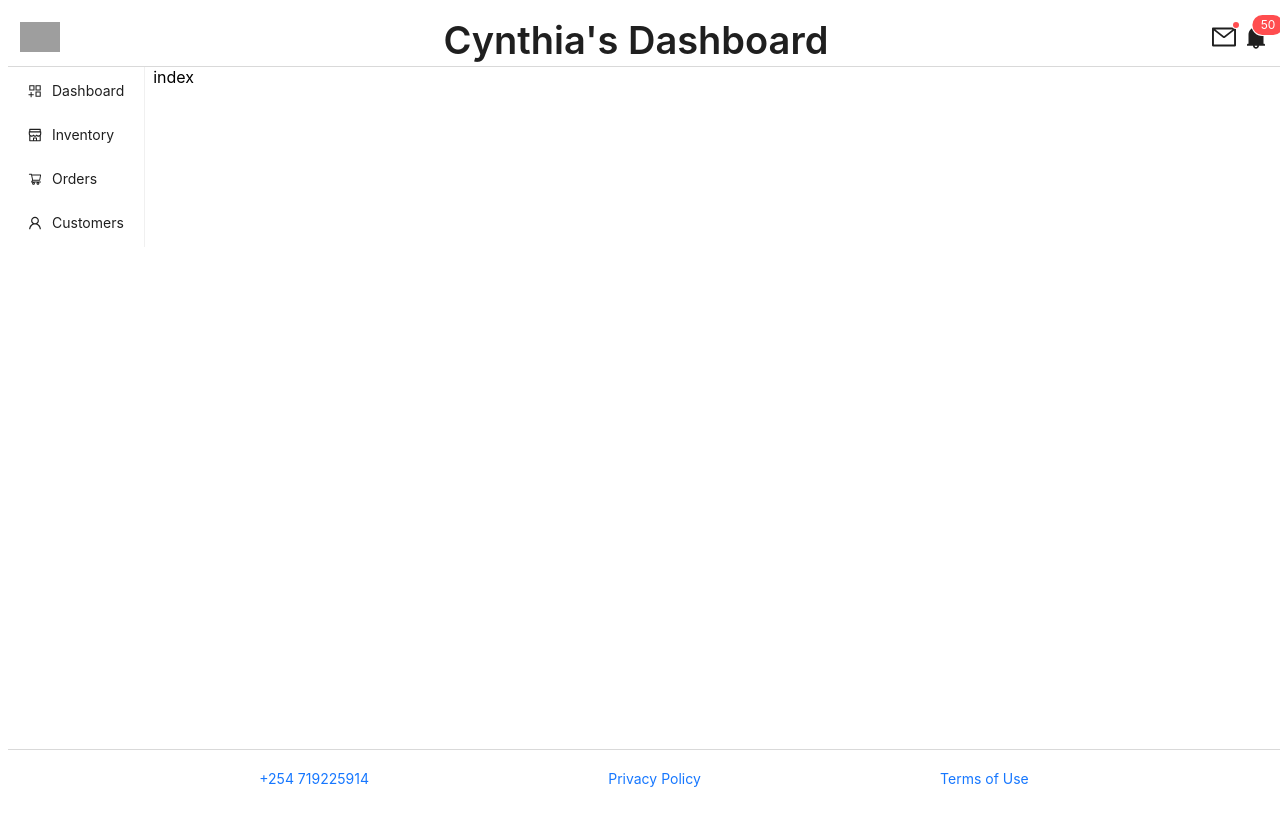
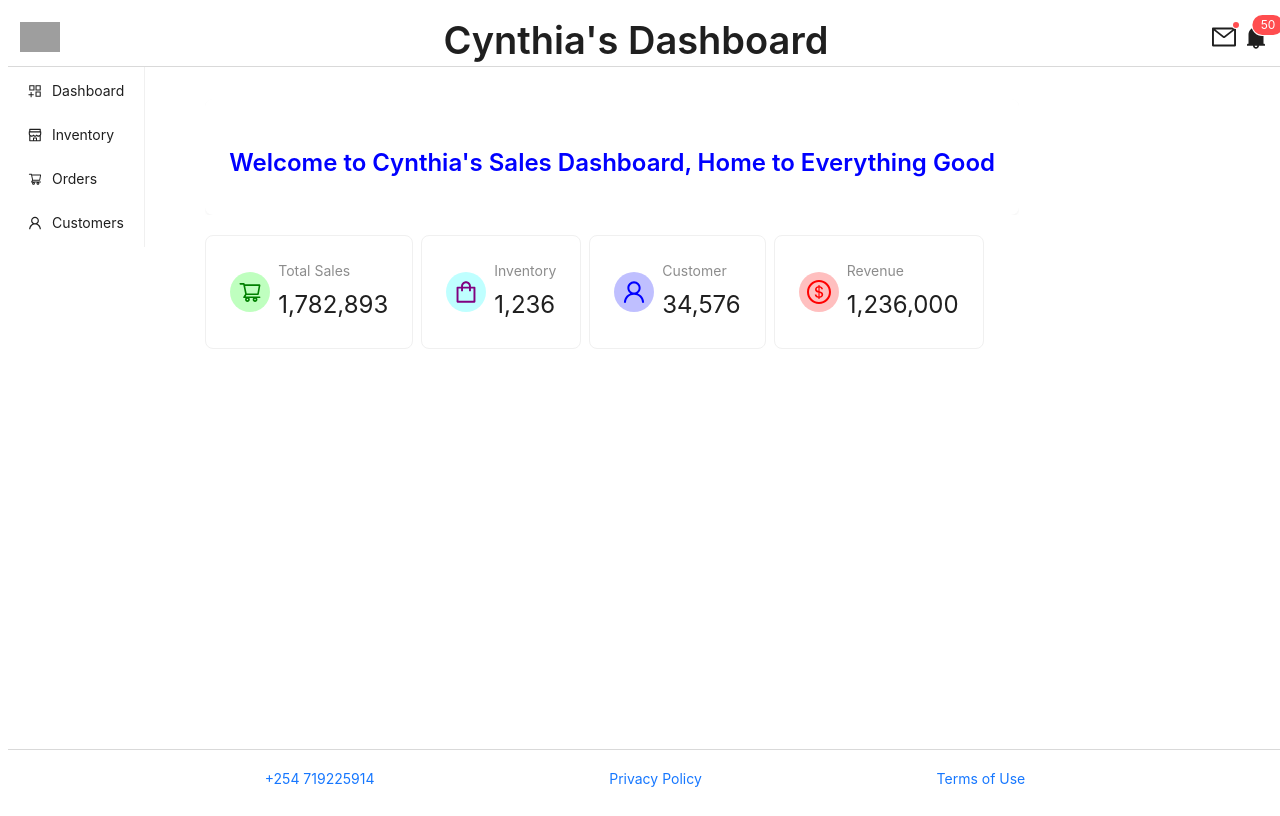
Before and after one commit to Cynthia-Isutsa/Ant-Design-Charts, a React (Vite) app in the folder DashboardCharts/: page / in a window 1280 px wide. Built offline with nearby package versions, Linux system fonts and the light colour scheme; grey boxes are pictures that could not be loaded.

Commit message:
feat: dashboard content

```diff
--- a/DashboardCharts/package.json
+++ b/DashboardCharts/package.json
@@ -11,6 +11,7 @@
   },
   "dependencies": {
     "@ant-design/icons": "^5.4.0",
+    "@ant-design/pro-components": "^2.7.14",
     "antd": "^5.19.4",
     "react": "^18.3.1",
     "react-dom": "^18.3.1",
--- a/DashboardCharts/src/App.css
+++ b/DashboardCharts/src/App.css
@@ -19,7 +19,7 @@
  display: flex;
  justify-content: space-evenly;
  align-items: center;
- padding: 4px 20px 4px 12px;
+ padding: 4px 28px 4px 22px;
  border-top: 1px solid rgba(0,0,0,0.15);
 
 }
@@ -38,5 +38,7 @@
 
 
 .content {
+  padding-left: 12px;
+  padding-top: 12px;
 
 }
--- a/DashboardCharts/src/Pages/Dashboard/index.tsx
+++ b/DashboardCharts/src/Pages/Dashboard/index.tsx
@@ -1,9 +1,90 @@
-import { Typography } from "antd";
+import {
+  DollarCircleOutlined,
+  ShoppingCartOutlined,
+  ShoppingOutlined,
+  UserOutlined,
+} from "@ant-design/icons";
+import { PageContainer } from "@ant-design/pro-components";
+import { Card, Space, Statistic, Typography } from "antd";
 
 const index = () => {
   return (
     <div>
-      <Typography.Text>Dashboard</Typography.Text>
+      <PageContainer
+        breadcrumbRender={false}
+        fixedHeader
+        header={{
+          title: (
+            <div style={{ display: "flex", justifyContent: "center" }}>
+              <Card bordered={false}>
+                <Typography.Title level={3} style={{ color: "blue" }}>
+                  Welcome to Cynthia's Sales Dashboard, Home to Everything Good
+                </Typography.Title>
+              </Card>
+            </div>
+          ),
+        }}
+      >
+        <Space direction="horizontal">
+          <Card>
+            <Space direction="horizontal">
+              <ShoppingCartOutlined
+                style={{
+                  color: "green",
+                  backgroundColor: "rgba(0, 255,0,0.25)",
+                  borderRadius: 20,
+                  padding: 8,
+                  fontSize: 24,
+                }}
+              />
+              <Statistic title="Total Sales" value={1782893} />
+            </Space>
+          </Card>
+          <Card>
+            <Space direction="horizontal">
+              <ShoppingOutlined
+               style={{
+                color: "purple",
+                backgroundColor: "rgba(0, 255,255,0.25)",
+                borderRadius: 20,
+                padding: 8,
+                fontSize: 24,
+              }}
+
+              />
+              <Statistic title="Inventory" value={1236} />
+            </Space>
+          </Card>
+          <Card>
+            <Space direction="horizontal">
+              <UserOutlined
+                style={{
+                  color: "blue",
+                  backgroundColor: "rgba(0, 0, 255,0.25)",
+                  borderRadius: 20,
+                  padding: 8,
+                  fontSize: 24,
+                }}
+                />
+              <Statistic title="Customer" value={34576} />
+            </Space>
+          </Card>
+          <Card>
+            <Space direction="horizontal">
+              <DollarCircleOutlined
+              style={{
+                color: "red",
+                backgroundColor: "rgba( 255,0, 0,0.25)",
+                  borderRadius: 20,
+                  padding: 8,
+                  fontSize: 24,
+                }}
+                 />
+              <Statistic title="Revenue" value={1236000} />
+            </Space>
+          </Card>
+        </Space>
+      </PageContainer>
     </div>
   );
 };
--- a/DashboardCharts/src/components/PageContent/index.tsx
+++ b/DashboardCharts/src/components/PageContent/index.tsx
@@ -1,8 +1,11 @@
+import AppRoutes from "../AppRoutes"
 
 
 const index = () => {
   return (
-    <div className='content'>index</div>
+    <div className='content'>
+    <AppRoutes />
+    </div>
   )
 }
 
--- a/DashboardCharts/src/components/SideMenu/index.tsx
+++ b/DashboardCharts/src/components/SideMenu/index.tsx
@@ -1,12 +1,16 @@
 import { AppstoreAddOutlined, ShopOutlined, ShoppingCartOutlined, UserOutlined } from "@ant-design/icons";
 import { Menu } from "antd";
+import { useNavigate } from "react-router-dom";
 
 const index = () => {
+  const navigate = useNavigate()
+
   return (
     <div className="sidemenu">
       <Menu
       onClick={(item) => {
-        //item.key
+       // console.log({item})
+       navigate(item.key)
       }}
         items={[
           {
--- a/DashboardCharts/src/main.tsx
+++ b/DashboardCharts/src/main.tsx
@@ -2,15 +2,13 @@ import React from 'react'
 import ReactDOM from 'react-dom/client'
 import App from './App.tsx'
 import './index.css'
-import { ConfigProvider } from 'antd'
+import { BrowserRouter } from 'react-router-dom'
 
 ReactDOM.createRoot(document.getElementById('root')!).render(
 
   <React.StrictMode>
-    <ConfigProvider
-     theme={{ token: { colorPrimary: 'red' } }}
-    >
+    <BrowserRouter>
     <App />
-  </ConfigProvider>
+  </BrowserRouter>
   </React.StrictMode>,
 )
```
Also changed, not shown: DashboardCharts/src/components/AppRoutes/index.tsx (+3 -4 lines), 1 other file (tests, documents, lock files or other folders).
